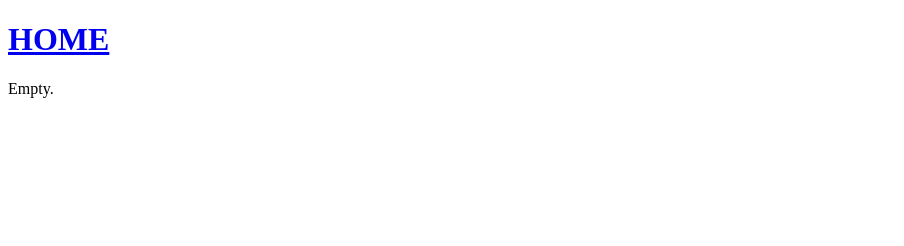
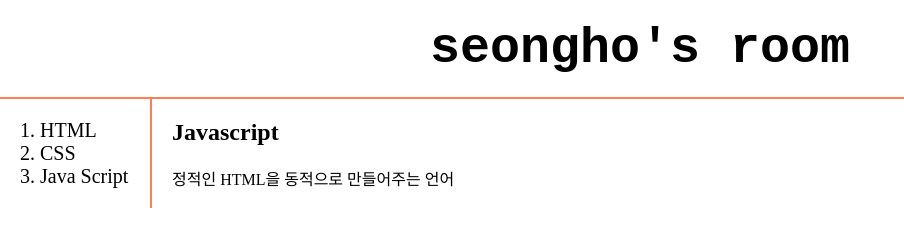
Before and after one commit to realseongho/web1, a plain HTML site: page web/3.html in a window 1280 px wide. Shown: the whole page, without its empty margins (0-904 px from the left). Drawn offline with Linux system fonts and the light colour scheme.

Commit message:
web
JS 시작하긴 했는데 뭐 모르겠네 아직.글구 신경쓰인다.

```diff
--- a/web/3.html
+++ b/web/3.html
@@ -12,11 +12,22 @@
 
   gtag('config', 'G-JG4B5JKCPX');
 </script>
+  <link rel="stylesheet" href="style Coral.css">
 </head>
 
 <body>
-  <h1><a href="index.html" title="Sweet Home">HOME</a></h1>
-  <p>Empty.
-  </p>
+  <h1><a href="index.html" title="welcome">seongho's room</a></h1>
+  <div id="grid">
+    <ol>
+      <li><a href="1.html" title="Lv.1">HTML</a></li>
+      <li><a href="2.html" title="Lv.2">CSS</a></li>
+      <li><a href="3.html" title="Lv.3">Java Script</a></li>
+    </ol>
+    <div class="right">
+      <h2>Javascript</h2>
+      <p>정적인 HTML을 동적으로 만들어주는 언어
+      </p>
+    </div>
+  </div>
 </body>
 </html>
--- /dev/null
+++ b/web/style Coral.css
@@ -0,0 +1,15 @@
+body {margin:0}
+a {color:black;
+   text-decoration:none;}
+h1 {text-align:center;font-size:50px;font-family:monospace;
+    border-bottom:2px Coral solid;
+    margin:0px;padding:20px;display:block;}
+.right {border-left:2px Coral solid;padding-left: 20px}
+#grid {display:grid; grid-template-columns: 150px 1fr;}
+#grid ol {font-size:20px;}
+/*screen width < 560*/
+@media(max-width:560px){
+  #grid {display:block;}
+  h1 {border-bottom:none;}
+  .right {border-left:none;}
+ }
```
Also changed, not shown: web/1.html (+1 -1 lines), web/2.html (+1 -1 lines), web/index.html (+1 -1 lines), web/test.html (added, +17 -0 lines).
